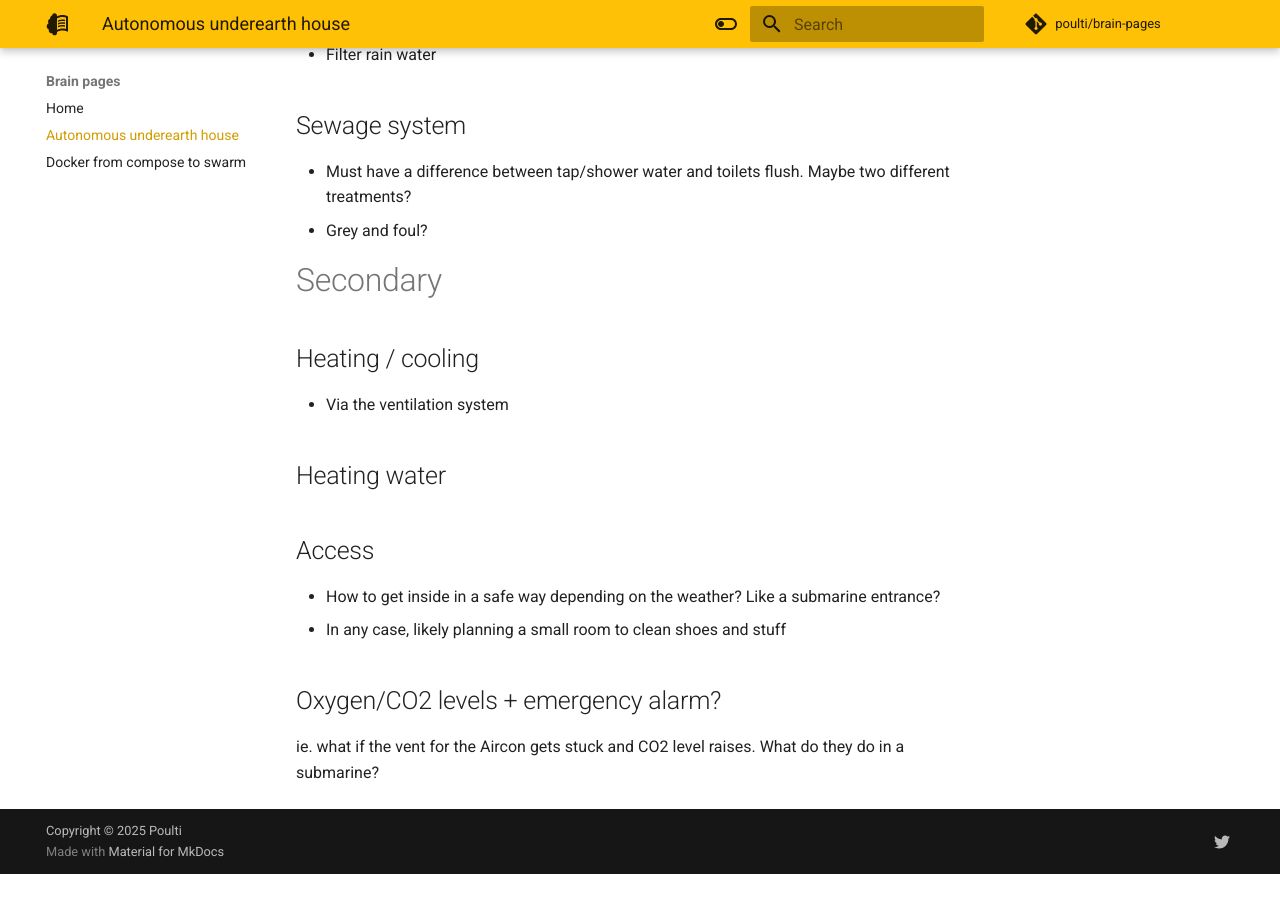
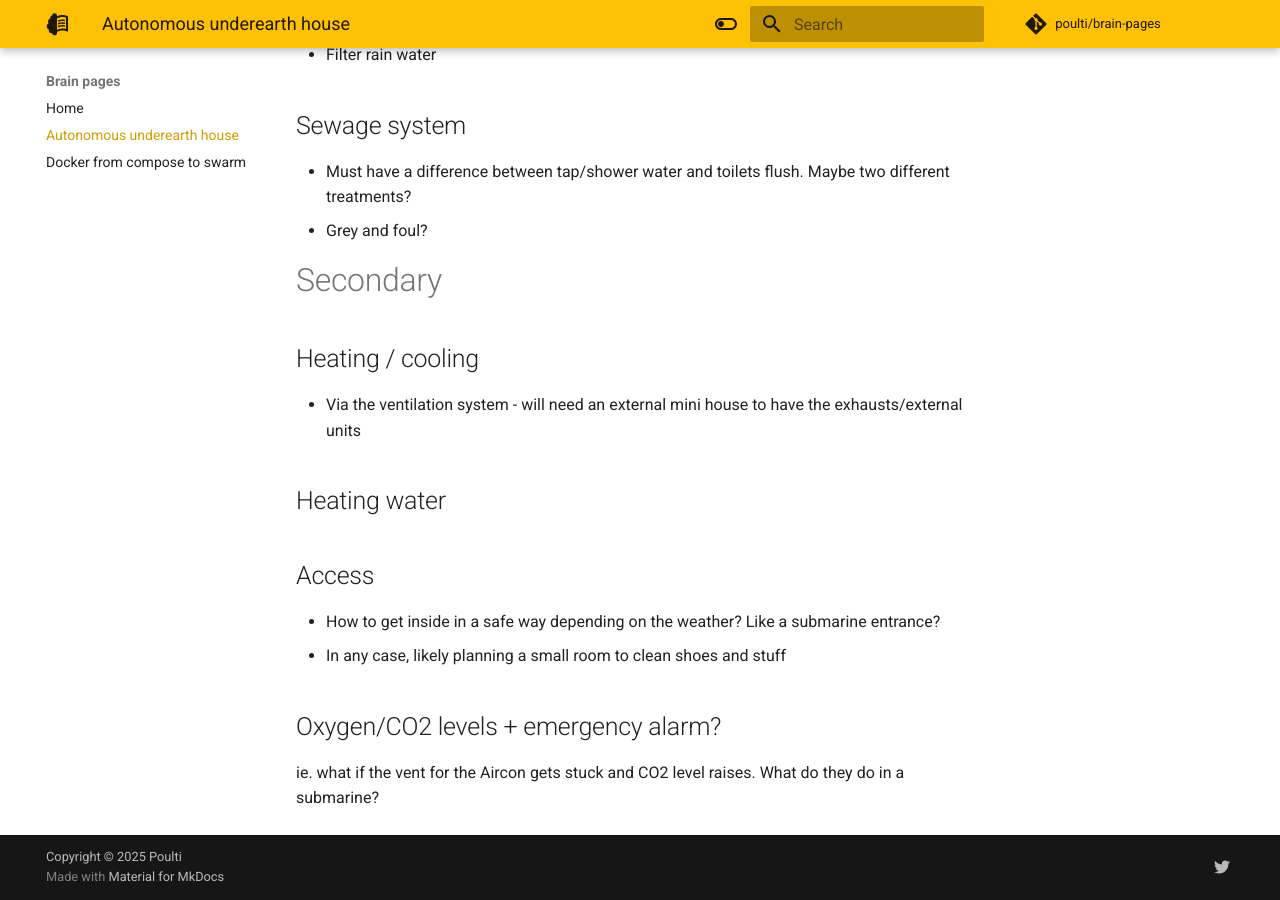
Before and after one commit to poulti/brain-pages, an MkDocs documentation site: the page built from docs/autonomous-underearth-house.md, in a window 1280 px wide and 900 px high, scrolled down 1387 px. Built offline with MkDocs 1.6.1 and Material for MkDocs 9.7.7, drawn with Linux system fonts in a browser that asks for light colours; comment, search, counter and statistics services are not loaded; before the commit the page ends 2261 px from its top, so only the background shows below that.

Commit message:
Add external unit

```diff
--- a/docs/autonomous-underearth-house.md
+++ b/docs/autonomous-underearth-house.md
@@ -41,7 +41,7 @@ Shouldn't be too much of a problem under earth.
 # Secondary
 
 ## Heating / cooling
-- Via the ventilation system
+- Via the ventilation system - will need an external mini house to have the exhausts/external units
 ## Heating water
 
 ## Access
```
